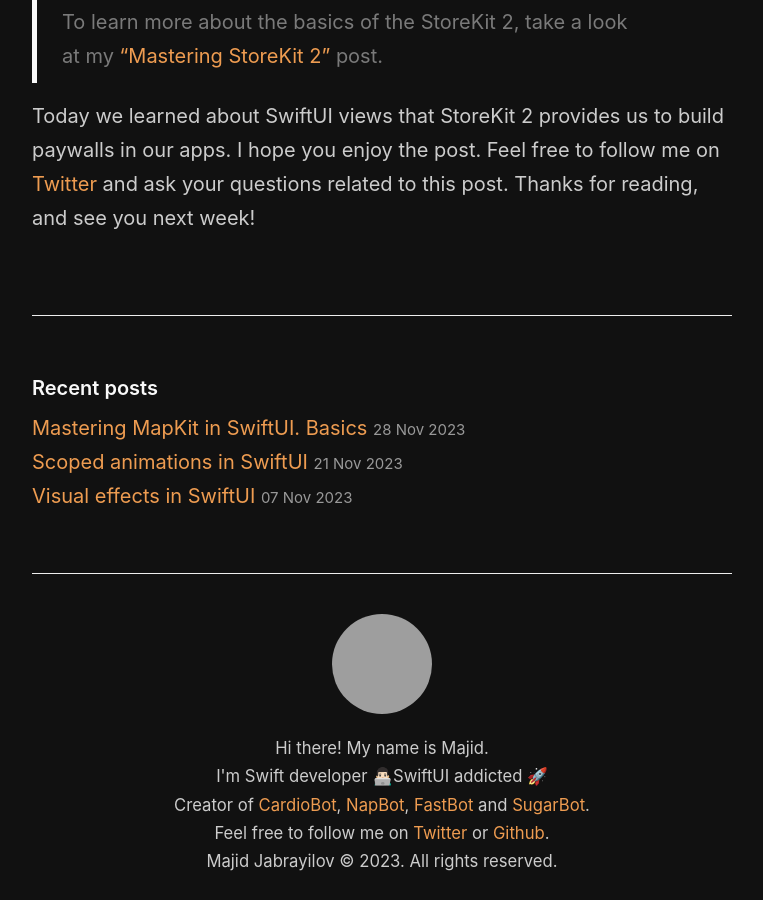
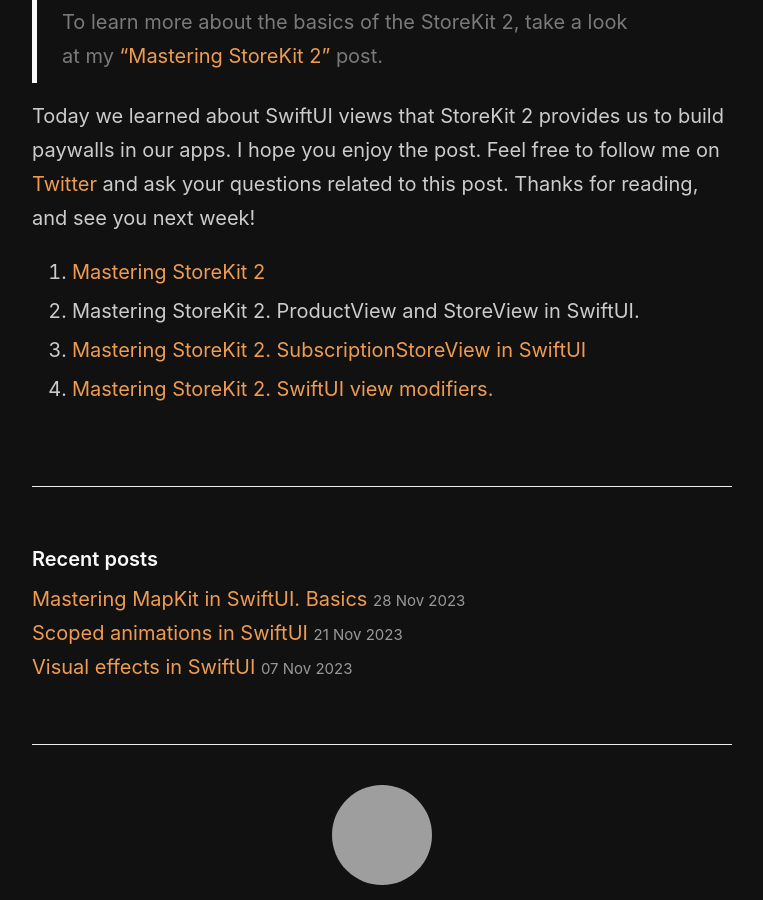
Before and after one commit to mecid/mecid.github.io, a Jekyll site: the page built from _posts/2023-08-08-mastering-storekit2-productview-in-swiftui.md, in a window 1280 px wide and 900 px high, scrolled down 5924 px, cut to the strip 0-900 px from the top of the window. Shown: the whole strip, without its empty margins (258-1021 px from the left). Built offline with Jekyll 4.4.1, drawn with Linux system fonts in a browser that asks for light colours; grey boxes are pictures that could not be loaded.

Commit message:
reference post added to the storekit 2 post

```diff
--- a/_posts/2023-08-08-mastering-storekit2-productview-in-swiftui.md
+++ b/_posts/2023-08-08-mastering-storekit2-productview-in-swiftui.md
@@ -181,3 +181,8 @@
 > To learn more about the basics of the StoreKit 2, take a look at my ["Mastering StoreKit 2"](/2023/08/01/mastering-storekit2/) post.
 
 Today we learned about SwiftUI views that StoreKit 2 provides us to build paywalls in our apps. I hope you enjoy the post. Feel free to follow me on [Twitter](https://twitter.com/mecid) and ask your questions related to this post. Thanks for reading, and see you next week!
+
+1. [Mastering StoreKit 2](/2023/08/01/mastering-storekit2/)
+2. Mastering StoreKit 2. ProductView and StoreView in SwiftUI.
+3. [Mastering StoreKit 2. SubscriptionStoreView in SwiftUI](/2023/08/23/mastering-storekit2-subscriptionstoreview-in-swiftui/)
+4. [Mastering StoreKit 2. SwiftUI view modifiers.](/2023/08/29/mastering-storekit2-swiftui-view-modifiers/)
```
